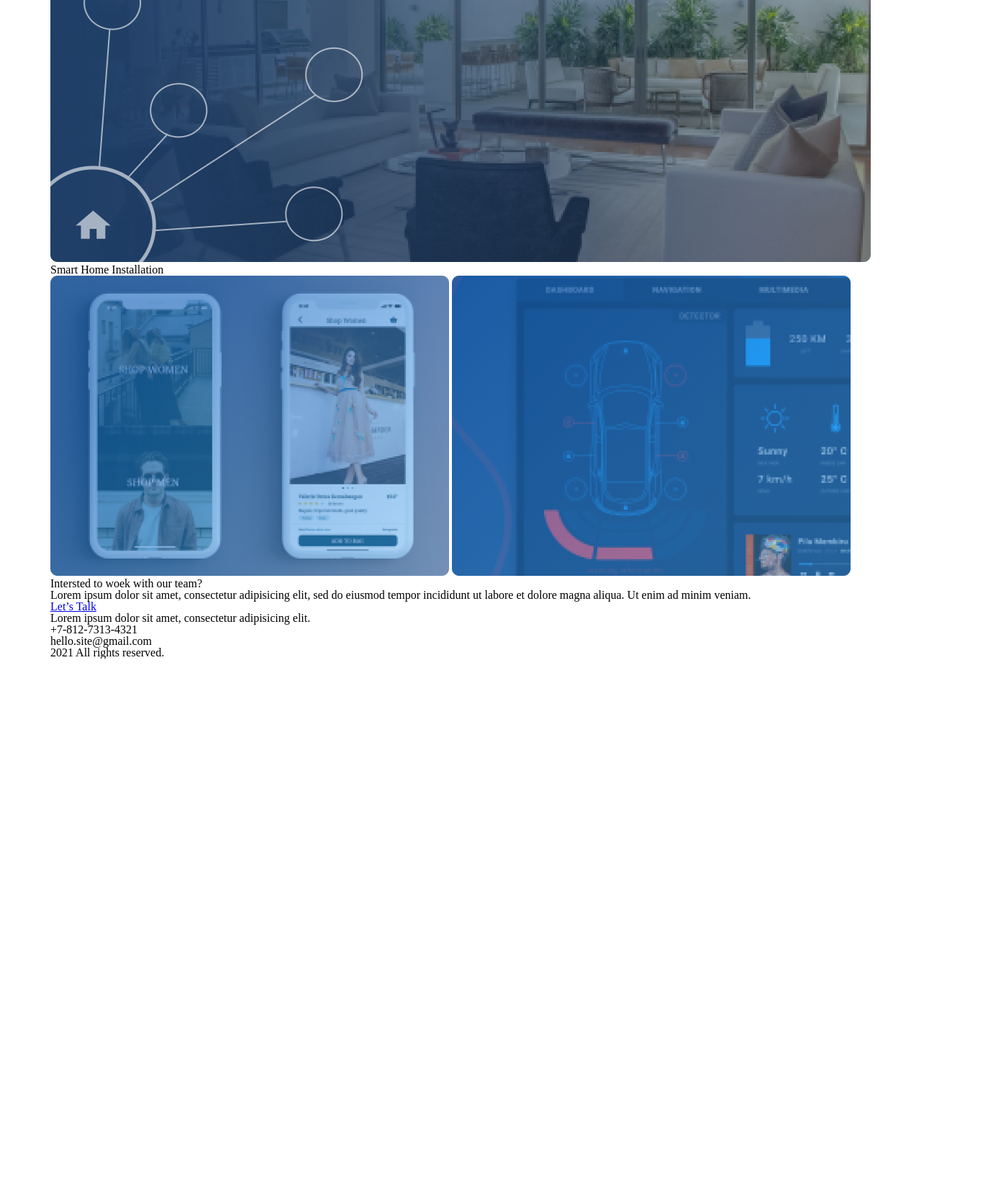
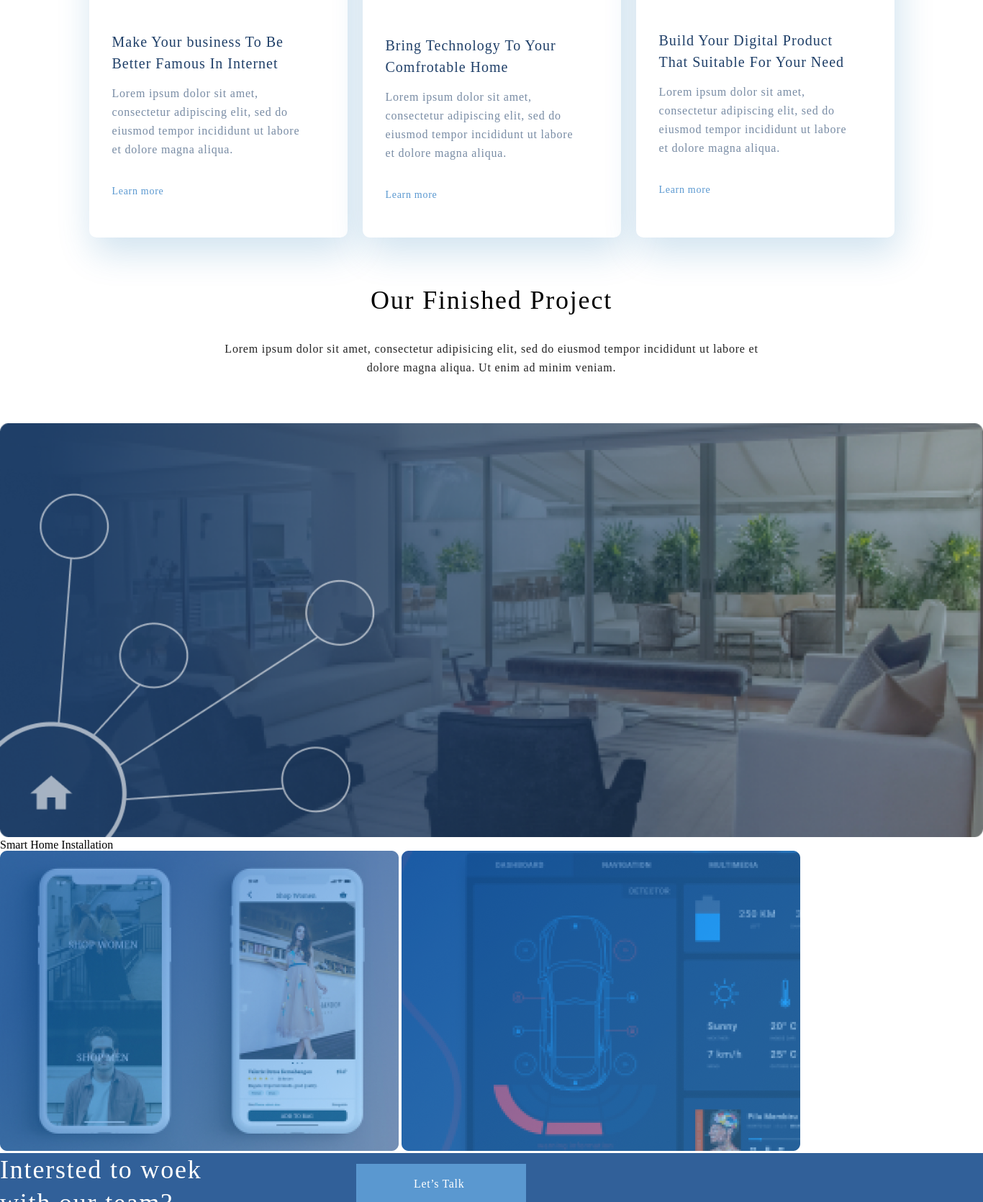
Before and after one commit to GuskoVVadia/lessons-html, a plain HTML site: page index.html in a window 1280 px wide. Shown: the part 1130-2800 px from the top of the page at 72% size, 1366 px wide, since content can reach past the window. Before the commit the page ends 2045 px from the top, so only its background shows below. Drawn offline with Linux system fonts and the light colour scheme.

Commit message:
add 03.21

```diff
--- a/css/style.css
+++ b/css/style.css
@@ -2,7 +2,7 @@
 /* global  */
 
 .container {
-    width: 1140px;
+    width: 1366px;
     margin: 0 auto;
 }
 
@@ -14,7 +14,6 @@
     opacity: 0.6;
 }
 
-
 /* top */
 .top{
     background: linear-gradient(0deg, #EBF3FB 8.84%, rgba(152, 195, 232, 0) 31.12%);
@@ -25,8 +24,22 @@ menu{
     justify-content: space-between;
 }
 
+menu a:first-of-type{
+    margin-top: 42px;
+    margin-left: 113px;
+}
+
+menu a:last-of-type{
+    margin-top: 39px;
+    margin-right: 113px;
+}
+
 .top_middle{
     display: flex;
+}
+
+.top_middle_content{
+    margin-top: 115px;
 }
 
 .top_middle_content h1{
@@ -36,10 +49,16 @@ menu{
     line-height: 74px;
     letter-spacing: 0.04em;
     color: #1F3F68;
+
+    margin-left: 113px;
 }
 
 .top_middle_content_paragraph {
     width: 425px;
+
+    margin-top: 32px;
+    margin-left: 114px;
+
 }
 
 .top_middle_content_link{
@@ -54,12 +73,27 @@ menu{
     box-shadow: 5px 10px 20px rgba(53, 110, 173, 0.2);
     border-radius: 10px;
     display: inline-block;
+
     padding: 15px 50px;
+    margin-top: 71px;
+    margin-left: 114px;
+    margin-bottom: 190px;
+}
+
+.top_middle_img{
+    margin-top: 119px;
+    margin-right: 113px;
+}
+.top_middle_img img{
+    width: 553px;
+    height: 481px;
 }
 
 /* middle */
 
-.middle{}
+.middle{
+    margin-top: 64px;
+}
 
 .middle_top_content{}
 
@@ -74,8 +108,9 @@ menu{
 
 .middle_top_content_card{
     display: flex;
-    /* width: 75%; */
     justify-content: space-around;
+
+    margin: 64px 113px;
 }
 
 .card{
@@ -85,16 +120,27 @@ menu{
     border-radius: 10px;
 }
 
+.card img{
+    display: block;
+    margin: 43px auto 0px;
+}
+
 .card h4{
     width: 283px;
     font-size: 20px;
     line-height: 30px;
     letter-spacing: 0.05em;
     color: #1F3F68;
+
+    margin-top: 51px;
+    margin-left: 32px;
 }
 
 .card p{
     width: 268px;
+
+    margin-top: 14px;
+    margin-left: 32px;
 }
 
 .card a{
@@ -103,6 +149,11 @@ menu{
     letter-spacing: 0.05em;
     color: #5A98D0;
     text-decoration: none;
+    display: block;
+
+    margin-top: 30px;
+    margin-left: 32px;
+    margin-bottom: 44px;
 }
 
 .middle_middle{
@@ -125,5 +176,73 @@ menu{
     letter-spacing: 0.05em;
     color: #222222;
     width: 750px;
-    margin: 0 auto;
+    margin: 32px auto 64px;
 }
+
+.middle_bottom{
+}
+.middle_bottom_box_banner img{
+    width: 100%;
+}
+
+/*bottom - footer*/
+.bottom{
+    background: #316099;
+}
+.bottom_top{
+    display: flex;
+    flex-grow: 1;
+}
+
+.bottom_top_content h3{
+    width: 340px;
+    font-size: 36px;
+    line-height: 46px;
+    letter-spacing: 0.05em;
+    color: #FFFFFF;
+}
+
+.bottom_top_content p{
+    width: 495px;
+    color: #FFFFFF;
+}
+
+.bottom_top_link{
+    display: block;
+    background: #5A98D0;
+    width: 236px;
+    height: 56px;
+    margin-top: 15px;
+}
+.bottom_top_link a{
+    text-decoration: none;
+    font-size: 16px;
+    line-height: 26px;
+    letter-spacing: 0.04em;
+    color: #FFFFFF;
+    display: inline-block;
+    margin: 15px 80px;
+}
+
+.bottom_bottom{
+    border-top: 1px solid #FFFFFF;
+
+}
+
+.bottom_bottom_contacts{}
+.bottom_bottom_contacts ol{
+    display: flex;
+    justify-content: space-around;
+}
+.bottom_bottom_contacts ol li{
+    width: 316px;
+    display: inline-block;
+    color: #FFFFFF;
+    opacity: 1;
+}
+
+.bottom_bottom_reserved p{
+    color: #FFFFFF;
+    width: 310px;
+    opacity: 0.4;
+}
--- a/index.html
+++ b/index.html
@@ -93,21 +93,27 @@
         <div class="bottom_top">
             <div class="bottom_top_content">
                 <h3>Intersted to woek with our team?</h3>
-                <p>Lorem ipsum dolor sit amet, consectetur adipisicing elit, sed do eiusmod tempor incididunt ut labore
+                <p class="text">Lorem ipsum dolor sit amet, consectetur adipisicing elit, sed do eiusmod tempor incididunt ut labore
                     et dolore magna aliqua. Ut enim ad minim veniam.</p>
             </div>
-            <a href="#">Let’s Talk</a>
+            <div class="bottom_top_link">
+                <a href="#">Let’s Talk</a>
+            </div>
+
+
+
+
         </div>
         <div class="bottom_bottom">
             <div class="bottom_bottom_contacts">
                 <ol>
-                    <li>Lorem ipsum dolor sit amet, consectetur adipisicing elit.</li>
-                    <li>+7-812-7313-4321</li>
-                    <li>hello.site@gmail.com</li>
+                    <li class="text">Lorem ipsum dolor sit amet, consectetur adipisicing elit.</li>
+                    <li class="text">+7-812-7313-4321</li>
+                    <li class="text">hello.site@gmail.com</li>
                 </ol>
             </div>
             <div class="bottom_bottom_reserved">
-                <p>2021 All rights reserved.</p>
+                <p class="text">2021 All rights reserved.</p>
             </div>
         </div>
     </div>
```
Also changed, not shown: note.txt.
